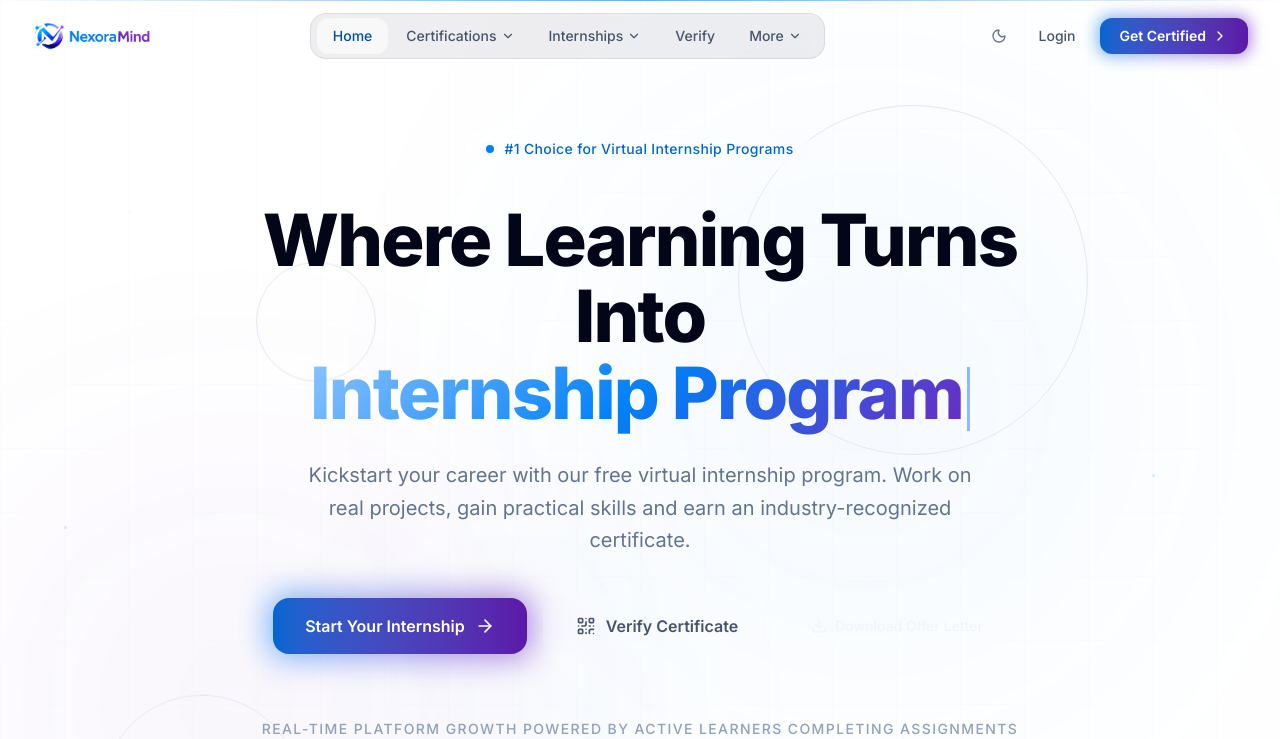
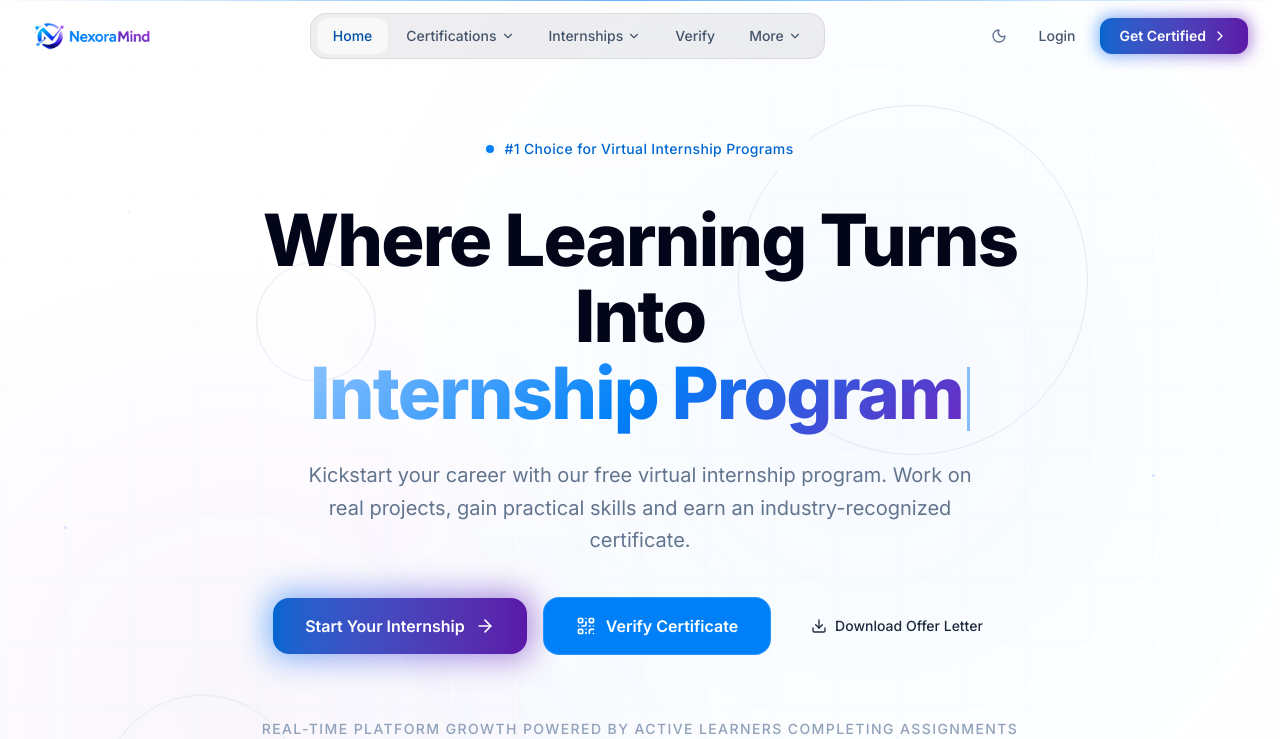
Before and after one commit to RahulEarnestroi/user-frontend-nexoramind, a React (Vite) app: page / in a window 1280 px wide. Shown: the top 739 px of the page. Built offline with nearby package versions, Linux system fonts and the light colour scheme.

Commit message:
Update LandingPage.jsx

```diff
--- a/src/pages/public/LandingPage.jsx
+++ b/src/pages/public/LandingPage.jsx
@@ -282,12 +282,12 @@ export default function LandingPage() {
                 </div>
               </Link>
               <Link to="/verify">
-                <div className="flex items-center gap-2.5 px-8 py-4 rounded-2xl border border-white/[0.15] text-slate-600 dark:text-white/80 text-base font-semibold hover:bg-slate-100 dark:bg-white/[0.06] hover:border-white/[0.25] transition-all duration-300 cursor-pointer backdrop-blur-sm">
+                <div className="flex items-center gap-2.5 px-8 py-4 rounded-2xl border border-white/[0.15] text-slate-600 bg-primary-500 text-white dark:text-white/80 text-base font-semibold hover:bg-slate-100 dark:bg-white/[0.06] hover:border-white/[0.25] transition-all duration-300 cursor-pointer backdrop-blur-sm">
                   <QrCode className="w-5 h-5" /> Verify Certificate
                 </div>
               </Link>
               <Link to="/offer-letter">
-                <div className="flex items-center gap-2 px-6 py-4 text-slate-100 dark:text-white/50 text-sm font-medium hover:text-slate-900 dark:hover:text-white transition-all duration-300 cursor-pointer">
+                <div className="flex items-center gap-2 px-6 py-4 text-slate-800 dark:text-white/50 text-sm font-medium hover:text-slate-900 dark:hover:text-white transition-all duration-300 cursor-pointer">
                   <Download className="w-4 h-4" /> Download Offer Letter
                 </div>
               </Link>
@@ -462,7 +462,7 @@ export default function LandingPage() {
                 className="text-center relative"
               >
                 <div className="w-20 h-20 mx-auto bg-gradient-to-br from-primary-500 to-secondary-500 rounded-2xl flex items-center justify-center mb-4 relative z-10 shadow-lg shadow-primary-500/25 hover:scale-110 transition-transform duration-300">
-                  <span className="font-bold text-xl text-slate-950 dark:text-white">{item.step}</span>
+                  <span className="font-bold text-xl text-white dark:text-white">{item.step}</span>
                 </div>
                 <h3 className="font-bold text-slate-950 dark:text-white mb-1 tracking-tight">{item.title}</h3>
                 <p className="text-sm text-slate-500 dark:text-white/40 font-normal">{item.desc}</p>
@@ -507,16 +507,16 @@ export default function LandingPage() {
                   </div>
 
                   {/* Quote */}
-                  <p className="text-slate-100 dark:text-white/50 text-sm leading-relaxed flex-1 font-normal">"{t.text}"</p>
+                  <p className="text-black dark:text-white/50 text-sm leading-relaxed flex-1 font-normal">"{t.text}"</p>
 
                   {/* Author */}
                   <div className="mt-5 pt-5 border-t border-slate-200 dark:border-white/[0.06] flex items-center gap-3">
-                    <div className="w-10 h-10 rounded-full bg-gradient-to-br from-primary-500 to-secondary-500 flex items-center justify-center text-slate-950 dark:text-white text-sm font-bold shrink-0">
+                    <div className="w-10 h-10 rounded-full bg-gradient-to-br from-primary-500 to-secondary-500 flex items-center justify-center text-white dark:text-white text-sm font-bold shrink-0">
                       {t.name.charAt(0)}
                     </div>
                     <div className="min-w-0">
                       <p className="text-sm font-semibold text-slate-950 dark:text-white">{t.name}</p>
-                      <p className="text-xs text-slate-400 dark:text-white/30 truncate">{t.role} · {t.domain}</p>
+                      <p className="text-xs text-black dark:text-white/30 truncate">{t.role} · {t.domain}</p>
                     </div>
                   </div>
                 </div>
@@ -543,7 +543,7 @@ export default function LandingPage() {
                 backgroundClip: 'text',
               }}>Certified</span>?
             </h2>
-            <p className="mt-6 text-lg text-slate-100 dark:text-white/50 max-w-xl mx-auto font-normal">
+            <p className="mt-6 text-lg text-slate-800 dark:text-white/50 max-w-xl mx-auto font-normal">
               Join hundreds of developers who have earned their certification through NexoraMind Tech.
             </p>
             <div className="mt-10 flex flex-wrap justify-center gap-4">
@@ -557,7 +557,7 @@ export default function LandingPage() {
                 </div>
               </Link>
               <Link to="/verify">
-                <div className="flex items-center gap-2.5 px-8 py-4 rounded-2xl border border-white/[0.15] text-slate-600 dark:text-white/80 text-base font-semibold hover:bg-slate-100 dark:bg-white/[0.06] hover:border-white/[0.25] transition-all duration-300 cursor-pointer backdrop-blur-sm">
+                <div className="flex items-center gap-2.5 px-8 py-4 rounded-2xl border border-white/[0.15] bg-primary-500 text-white dark:text-white/80 text-base font-semibold hover:bg-slate-100 dark:bg-white/[0.06] hover:border-white/[0.25] transition-all duration-300 cursor-pointer backdrop-blur-sm">
                   <QrCode className="w-5 h-5" /> Verify Certificate
                 </div>
               </Link>
```
